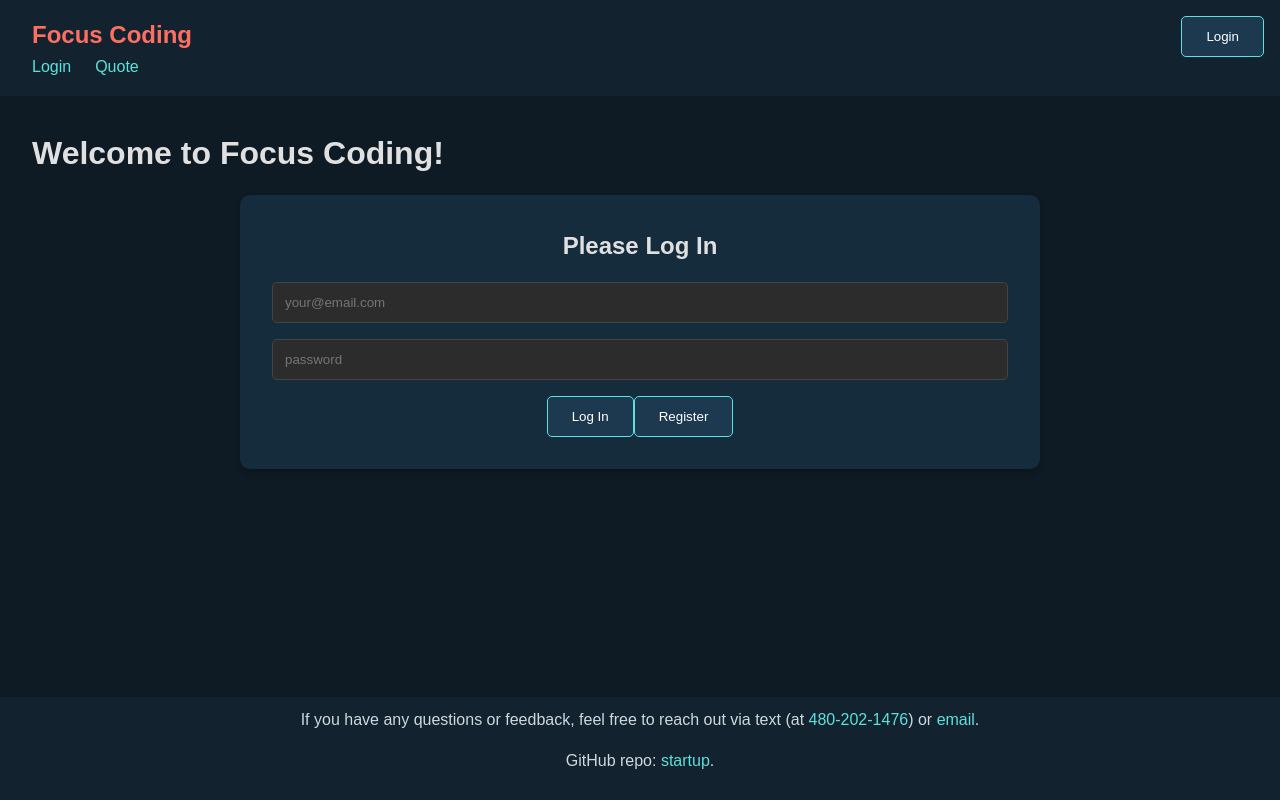
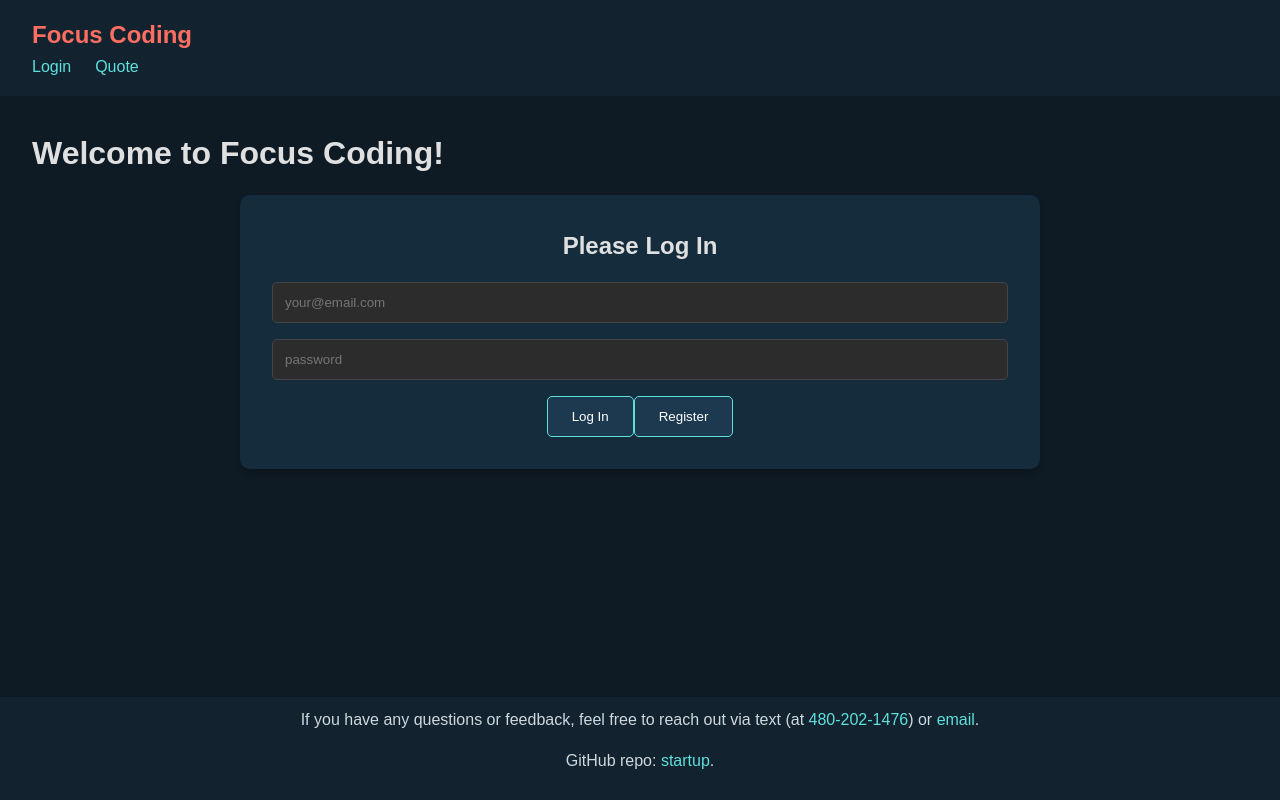
Before and after one commit to nelsons502/startup, a React (Vite) app: page / in a window 1280 px wide. Built offline with nearby package versions, Linux system fonts and the light colour scheme; no server answers.

Commit message:
Successfully deployed and updated notes and README.

```diff
--- a/src/app.jsx
+++ b/src/app.jsx
@@ -46,25 +46,7 @@ export default function App() {
                             </NavLink>
                         </li>
                     </ul>
-                    <div className='auth-button'>
-                        <button
-                            onClick={() => {
-                                if (authState === AuthState.Authenticated) {
-                                    setAuthState(AuthState.Unauthenticated);
-                                    setUserName('');
-                                    localStorage.removeItem('userName');
-                                    fetch('/api/auth/logout', { method: 'delete' })
-                                        .catch(() => {})
-                                        .finally(() => {
-                                            // update the window back to the login page
-                                            window.location.href = '/';
-                                        });
-                                }
-                            }}
-                        >
-                            {authState === AuthState.Authenticated ? 'Logout' : 'Login'}
-                        </button>
-                    </div>
+
                 </nav>
             </header>
 
--- a/src/chat/chat.jsx
+++ b/src/chat/chat.jsx
@@ -10,10 +10,27 @@ import {
 } from "./chatManager";
 
 export default function Chat() {
-  const [userEmail, setUserEmail] = useState(localStorage.getItem("userEmail"));
+  const [userEmail, setUserEmail] = useState('');
   const [chats, setChats] = useState([]);
   const [currentChatId, setCurrentChatId] = useState(null);
   const [messages, setMessages] = useState([]);
+
+  useEffect(() => {
+    async function fetchUser() {
+      try {
+        const res = await fetch('/api/user/me', { credentials: 'include' });
+        if (res.ok) {
+          const data = await res.json();
+          setUserEmail(data.email);
+        } else {
+          console.error('Unauthorized access or user not logged in');
+        }
+      } catch (err) {
+        console.error('Error fetching user info:', err);
+      }
+    }
+    fetchUser();
+  }, []);
 
   useEffect(() => {
     async function loadChats() {
```
Also changed, not shown: 2 other files (tests, documents, lock files or other folders).
